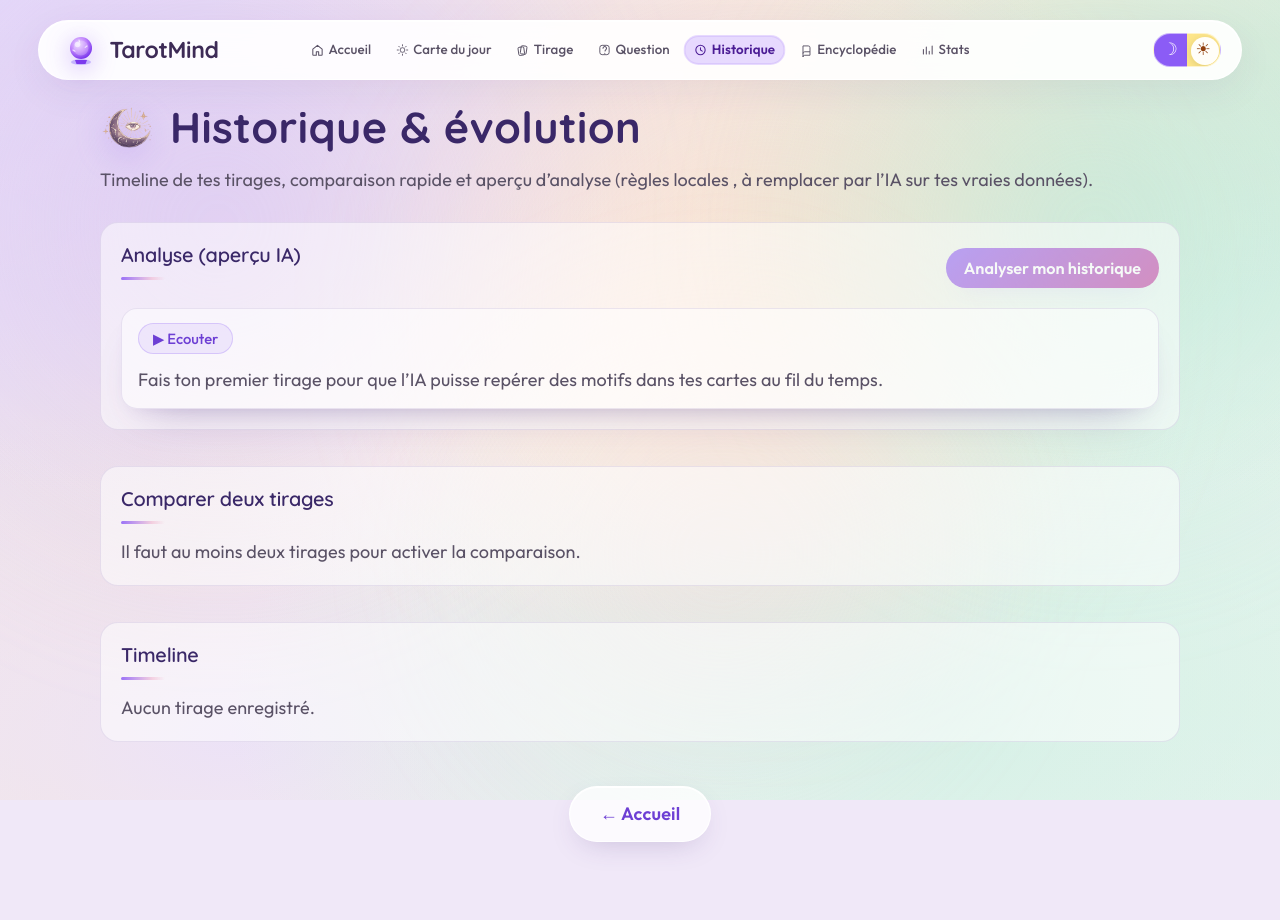
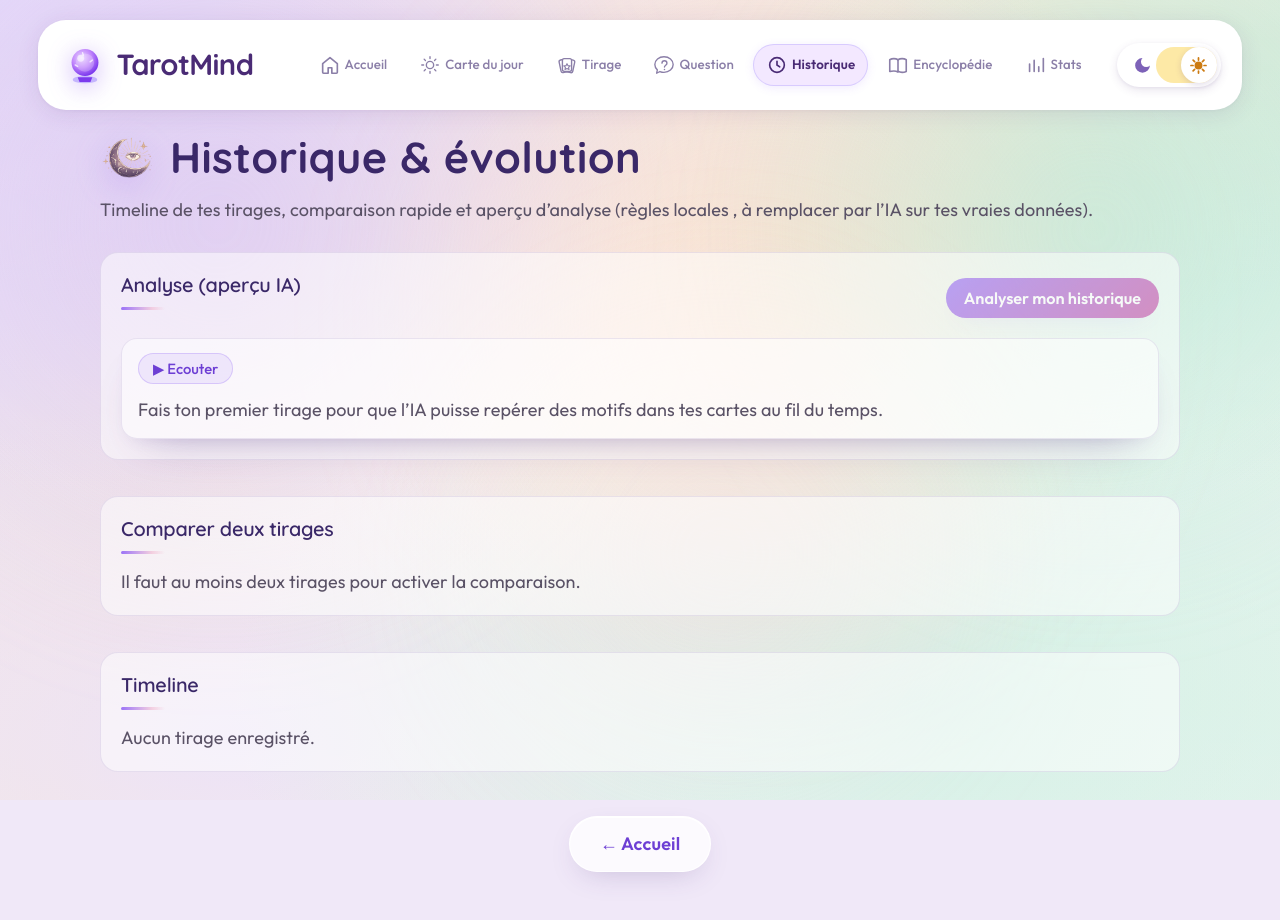
Before and after one commit to OliviaG-dev/TarotMind, a React (Vite) app in the folder client/: page /historique in a window 1280 px wide. Shown: the top 920 px of the page. Before the commit the page ends 898 px from the top, so only its background shows below. Built offline with nearby package versions, Linux system fonts and the light colour scheme.

Commit message:
:art: design: improve nav bar, theme toggle and dark mode

```diff
--- a/client/index.html
+++ b/client/index.html
@@ -18,7 +18,7 @@
     <link rel="preconnect" href="https://fonts.googleapis.com" />
     <link rel="preconnect" href="https://fonts.gstatic.com" crossorigin />
     <link
-      href="https://fonts.googleapis.com/css2?family=Outfit:wght@400;500;600&family=Quicksand:wght@500;600;700&display=swap"
+      href="https://fonts.googleapis.com/css2?family=Outfit:wght@400;500;600;700;800;900&family=Quicksand:wght@500;600;700&display=swap"
       rel="stylesheet"
     />
   </head>
--- a/client/src/components/AppLayout/AppLayout.tsx
+++ b/client/src/components/AppLayout/AppLayout.tsx
@@ -33,6 +33,31 @@ function CrystalLogo() {
   )
 }
 
+function ThemeMoonIcon({ className }: { className?: string }) {
+  return (
+    <svg className={className} viewBox="0 0 24 24" aria-hidden="true">
+      <path
+        d="M12 3.2a6.2 6.2 0 0 0 9.3 9.3 9.3 9.3 0 1 1-9.3-9.3Z"
+        fill="currentColor"
+      />
+    </svg>
+  )
+}
+
+function ThemeSunIcon({ className }: { className?: string }) {
+  return (
+    <svg className={className} viewBox="0 0 24 24" aria-hidden="true">
+      <circle cx="12" cy="12" r="5" fill="currentColor" />
+      <path
+        d="M12 2.5v2.6M12 19v2.5M2.5 12h2.6M19 12h2.5M5.2 5.2l1.9 1.9M17 17l1.9 1.9M5.2 18.8l1.9-1.9M17 7l1.9-1.9"
+        stroke="currentColor"
+        strokeWidth="2.2"
+        strokeLinecap="round"
+      />
+    </svg>
+  )
+}
+
 export function AppLayout() {
   const { theme, toggle } = useTheme()
 
@@ -53,13 +78,16 @@ export function AppLayout() {
             aria-label={theme === 'light' ? 'Activer le mode sombre' : 'Activer le mode clair'}
             title={theme === 'light' ? 'Mode sombre' : 'Mode clair'}
           >
-            <span className="shell__theme-icon shell__theme-icon--moon" aria-hidden="true">
-              &#9789;
+            <span className="shell__theme-band" aria-hidden="true" />
+            <span className="shell__theme-side shell__theme-side--moon" aria-hidden="true">
+              <ThemeMoonIcon />
             </span>
-            <span className="shell__theme-icon shell__theme-icon--sun" aria-hidden="true">
-              &#9728;
+            <span className="shell__theme-side shell__theme-side--sun" aria-hidden="true">
+              <ThemeSunIcon />
             </span>
-            <span className="shell__theme-knob" aria-hidden="true" />
+            <span className="shell__theme-knob" aria-hidden="true">
+              {theme === 'light' ? <ThemeSunIcon /> : <ThemeMoonIcon />}
+            </span>
           </button>
         </div>
       </header>
--- a/client/src/components/AppLayout/appLayout.css
+++ b/client/src/components/AppLayout/appLayout.css
@@ -21,21 +21,50 @@
 }
 
 .shell__nav-pill {
+  --shell-nav-radius: 28px;
+  --nav-pill-bg: #ffffff;
+  --nav-pill-border: transparent;
+  --nav-pill-shadow:
+    0 4px 22px rgba(74, 43, 117, 0.1),
+    0 1px 4px rgba(74, 43, 117, 0.05);
+  --nav-brand-color: #4a2b75;
+  --nav-link-color: #8b7fa8;
+  --nav-link-hover-color: #4a2b75;
+  --nav-link-hover-bg: rgba(243, 232, 255, 0.55);
+  --nav-link-active-color: #4a2b75;
+  --nav-link-active-bg: #f3e8ff;
+  --nav-link-active-border: rgba(196, 181, 253, 0.55);
+  --nav-link-active-shadow: 0 2px 10px rgba(139, 92, 246, 0.12);
+  --nav-icon-card-face: #ffffff;
+  --nav-icon-card-face-hover: #faf5ff;
+  --nav-icon-card-face-active: #f3e8ff;
+  --nav-toggle-bg: #ffffff;
+  --nav-toggle-shadow:
+    0 3px 10px rgba(74, 43, 117, 0.12),
+    0 1px 3px rgba(74, 43, 117, 0.06);
+  --nav-toggle-band-light: #fde9a6;
+  --nav-toggle-band-dark: #e8dcf8;
+  --nav-toggle-knob-bg: #ffffff;
+  --nav-toggle-moon-color: #7d62b8;
+  --nav-toggle-sun-color: #cc7a10;
+  --nav-toggle-knob-sun: #cc7a10;
+  --nav-toggle-knob-moon: #7d62b8;
+  --nav-menu-bg: rgba(255, 255, 255, 0.94);
+  --nav-menu-border: rgba(255, 255, 255, 0.75);
+  --nav-menu-shadow: 0 16px 40px rgba(80, 55, 130, 0.12);
+
   position: relative;
   display: flex;
   align-items: center;
   justify-content: space-between;
-  gap: 16px;
+  gap: 12px;
   width: min(100%, 1320px);
-  padding: 11px 20px 11px 24px;
-  border-radius: 999px;
-  border: 1px solid rgba(255, 255, 255, 0.9);
-  background: rgba(255, 255, 255, 0.92);
-  backdrop-filter: blur(24px) saturate(1.5);
-  -webkit-backdrop-filter: blur(24px) saturate(1.5);
-  box-shadow:
-    0 12px 36px rgba(80, 55, 130, 0.07),
-    inset 0 1px 0 rgba(255, 255, 255, 1);
+  min-height: 68px;
+  padding: 10px 20px 10px 24px;
+  border-radius: var(--shell-nav-radius);
+  border: 1px solid var(--nav-pill-border);
+  background: var(--nav-pill-bg);
+  box-shadow: var(--nav-pill-shadow);
 }
 
 .shell__brand {
@@ -43,20 +72,20 @@
   z-index: 2;
   display: inline-flex;
   align-items: center;
-  gap: 10px;
+  gap: 9px;
   font-family: var(--heading);
   font-weight: 700;
-  font-size: 1.28rem;
-  letter-spacing: -0.015em;
+  font-size: 1.62rem;
+  letter-spacing: -0.02em;
   text-decoration: none;
-  color: #3d2b56;
+  color: var(--nav-brand-color);
   flex-shrink: 0;
   transition: opacity 0.2s ease;
 }
 
 .shell__brand-icon {
-  width: 36px;
-  height: 36px;
+  width: 44px;
+  height: 44px;
   flex-shrink: 0;
   filter: drop-shadow(0 4px 12px rgba(124, 58, 237, 0.35));
 }
@@ -79,61 +108,116 @@
 .shell__theme-toggle {
   position: relative;
   z-index: 2;
-  display: grid;
-  grid-template-columns: 1fr 1fr;
-  align-items: center;
-  width: 68px;
-  height: 34px;
+  width: 104px;
+  height: 44px;
   padding: 0;
   margin-left: auto;
+  border: none;
   border-radius: 999px;
-  border: 1px solid rgba(255, 255, 255, 0.55);
-  background: linear-gradient(90deg, #8b5cf6 0%, #8b5cf6 50%, #fde68a 50%, #fde68a 100%);
+  background: var(--nav-toggle-bg);
+  box-shadow: var(--nav-toggle-shadow);
   cursor: pointer;
   flex-shrink: 0;
-  overflow: hidden;
   transition: box-shadow 0.2s ease;
 }
 
 .shell__theme-toggle:hover {
-  box-shadow: 0 4px 14px rgba(139, 92, 246, 0.25);
-  transform: none;
-  border-color: rgba(255, 255, 255, 0.55);
-  background: linear-gradient(90deg, #8b5cf6 0%, #8b5cf6 50%, #fde68a 50%, #fde68a 100%);
+  box-shadow:
+    0 5px 14px rgba(74, 43, 117, 0.16),
+    0 2px 4px rgba(74, 43, 117, 0.08);
 }
 
-.shell__theme-icon {
-  display: grid;
-  place-items: center;
-  font-size: 0.95rem;
-  line-height: 1;
-  z-index: 1;
+.shell__theme-band {
+  position: absolute;
+  top: 4px;
+  left: 4px;
+  z-index: 0;
+  width: calc(62% - 4px);
+  height: calc(100% - 8px);
+  border-radius: 999px;
+  background: var(--nav-toggle-band-light);
+  transition:
+    left 0.25s cubic-bezier(0.4, 0, 0.2, 1),
+    right 0.25s cubic-bezier(0.4, 0, 0.2, 1),
+    background 0.25s ease;
   pointer-events: none;
 }
 
-.shell__theme-icon--moon {
-  color: #fff;
+.shell__theme-toggle:not(.shell__theme-toggle--dark) .shell__theme-band {
+  left: auto;
+  right: 4px;
+  background: var(--nav-toggle-band-light);
 }
 
-.shell__theme-icon--sun {
-  color: #92400e;
+.shell__theme-toggle--dark .shell__theme-band {
+  left: 4px;
+  right: auto;
+  background: var(--nav-toggle-band-dark);
+}
+
+.shell__theme-side {
+  position: absolute;
+  top: 50%;
+  z-index: 1;
+  display: grid;
+  place-items: center;
+  width: 19px;
+  height: 19px;
+  transform: translateY(-50%);
+  pointer-events: none;
+  transition: opacity 0.2s ease;
+}
+
+.shell__theme-side svg {
+  width: 100%;
+  height: 100%;
+}
+
+.shell__theme-side--moon {
+  left: 16px;
+  color: var(--nav-toggle-moon-color);
+}
+
+.shell__theme-side--sun {
+  right: 16px;
+  color: var(--nav-toggle-sun-color);
+}
+
+.shell__theme-toggle:not(.shell__theme-toggle--dark) .shell__theme-side--sun {
+  opacity: 0;
+}
+
+.shell__theme-toggle--dark .shell__theme-side--moon {
+  opacity: 0;
 }
 
 .shell__theme-knob {
   position: absolute;
-  top: 3px;
-  left: 3px;
-  width: 28px;
-  height: 28px;
+  top: 4px;
+  left: 4px;
+  z-index: 2;
+  display: grid;
+  place-items: center;
+  width: 36px;
+  height: 36px;
   border-radius: 50%;
-  background: rgba(255, 255, 255, 0.95);
-  box-shadow: 0 2px 8px rgba(0, 0, 0, 0.12);
-  transition: transform 0.25s ease;
-  transform: translateX(34px);
+  background: var(--nav-toggle-knob-bg);
+  color: var(--nav-toggle-knob-sun);
+  box-shadow: 0 2px 6px rgba(74, 43, 117, 0.16);
+  transition:
+    transform 0.25s cubic-bezier(0.4, 0, 0.2, 1),
+    color 0.25s ease;
+  transform: translateX(60px);
+}
+
+.shell__theme-knob svg {
+  width: 19px;
+  height: 19px;
 }
 
 .shell__theme-toggle--dark .shell__theme-knob {
   transform: translateX(0);
+  color: var(--nav-toggle-knob-moon);
 }
 
 .shell__theme-toggle:focus-visible {
@@ -174,8 +258,10 @@
     align-items: center;
     gap: 8px 10px;
     width: 100%;
-    border-radius: 22px;
-    padding: 12px 14px;
+    min-height: 64px;
+    border-radius: var(--shell-nav-radius, 28px);
+    padding: 12px 16px;
+    box-shadow: var(--nav-pill-shadow);
   }
 
   .shell__brand {
@@ -277,3 +363,54 @@
 .interpretation-text__speak:hover {
   background: var(--accent-border);
 }
+
+/* ── Dark mode : barre de navigation ── */
+:root[data-theme='dark'] .shell__nav-pill {
+  --nav-pill-bg: rgba(28, 22, 48, 0.96);
+  --nav-pill-border: rgba(200, 180, 255, 0.14);
+  --nav-pill-shadow:
+    0 10px 32px rgba(0, 0, 0, 0.5),
+    0 0 0 1px rgba(200, 180, 255, 0.1),
+    inset 0 1px 0 rgba(255, 255, 255, 0.04);
+  --nav-brand-color: #f0e8fa;
+  --nav-link-color: #b0a4c8;
+  --nav-link-hover-color: #f5f0ff;
+  --nav-link-hover-bg: rgba(167, 127, 240, 0.16);
+  --nav-link-active-color: #faf7ff;
+  --nav-link-active-bg: rgba(167, 127, 240, 0.26);
+  --nav-link-active-border: rgba(196, 165, 245, 0.42);
+  --nav-link-active-shadow: 0 2px 14px rgba(0, 0, 0, 0.32);
+  --nav-icon-card-face: #322a4e;
+  --nav-icon-card-face-hover: #3b325c;
+  --nav-icon-card-face-active: #453a6a;
+  --nav-toggle-bg: #3d3560;
+  --nav-toggle-shadow:
+    0 3px 12px rgba(0, 0, 0, 0.38),
+    inset 0 1px 0 rgba(255, 255, 255, 0.08),
+    0 0 0 1px rgba(200, 180, 255, 0.14);
+  --nav-toggle-band-light: #d4a85a;
+  --nav-toggle-band-dark: #8b74c8;
+  --nav-toggle-knob-bg: #ede6fa;
+  --nav-toggle-moon-color: #d4c0f8;
+  --nav-toggle-sun-color: #e8b060;
+  --nav-toggle-knob-sun: #d48a28;
+  --nav-toggle-knob-moon: #a888f0;
+  --nav-menu-bg: rgba(28, 22, 48, 0.98);
+  --nav-menu-border: rgba(200, 180, 255, 0.16);
+  --nav-menu-shadow: 0 16px 44px rgba(0, 0, 0, 0.52);
+}
+
+:root[data-theme='dark'] .shell__brand-icon {
+  filter: drop-shadow(0 4px 16px rgba(167, 127, 240, 0.5));
+}
+
+:root[data-theme='dark'] .shell__theme-toggle:hover {
+  box-shadow:
+    0 5px 16px rgba(0, 0, 0, 0.45),
+    inset 0 1px 0 rgba(255, 255, 255, 0.1),
+    0 0 0 1px rgba(200, 180, 255, 0.2);
+}
+
+:root[data-theme='dark'] .shell__theme-knob {
+  box-shadow: 0 2px 8px rgba(0, 0, 0, 0.35);
+}
--- a/client/src/components/Nav/Nav.css
+++ b/client/src/components/Nav/Nav.css
@@ -1,21 +1,20 @@
 .nav {
-  position: absolute;
-  left: 50%;
-  top: 50%;
+  position: relative;
   z-index: 1;
   display: flex;
-  justify-content: center;
+  flex: 1;
+  justify-content: flex-end;
   min-width: 0;
-  max-width: calc(100% - 240px);
-  transform: translate(-50%, -50%);
+  max-width: none;
+  padding-right: 10px;
 }
 
 .nav__links {
   display: flex;
   flex-wrap: nowrap;
   align-items: center;
-  justify-content: center;
-  gap: 4px;
+  justify-content: flex-end;
+  gap: 8px;
 }
 
 .nav__toggle {
@@ -25,7 +24,7 @@
   font-size: 0.9rem;
   font-weight: 600;
   padding: 8px 12px;
-  border-radius: 999px;
+  border-radius: var(--shell-nav-radius, 28px);
   border: 1px solid var(--border);
   background: var(--bg-elev);
   color: var(--text-h);
@@ -62,25 +61,37 @@
 .nav__link {
   display: inline-flex;
   align-items: center;
-  gap: 6px;
-  font-size: 0.8125rem;
+  gap: 7px;
+  font-size: 0.84rem;
   font-weight: 500;
-  padding: 8px 14px;
-  border-radius: 999px;
-  color: var(--text);
+  padding: 10px 18px;
+  border-radius: var(--shell-nav-radius, 28px);
+  color: var(--nav-link-color, #8b7fa8);
   text-decoration: none;
   border: 1px solid transparent;
   background: transparent;
   white-space: nowrap;
   transition:
     background 0.2s ease,
-    color 0.2s ease;
+    color 0.2s ease,
+    border-color 0.2s ease,
+    box-shadow 0.2s ease;
 }
 
 .nav__link-icon {
-  width: 15px;
-  height: 15px;
+  --feature-icon-card-face: var(--nav-icon-card-face, #ffffff);
+
+  width: 24px;
+  height: 24px;
   flex-shrink: 0;
+}
+
+.nav__link:hover .nav__link-icon {
+  --feature-icon-card-face: var(--nav-icon-card-face-hover, #faf5ff);
+}
+
+.nav__link.active .nav__link-icon {
+  --feature-icon-card-face: var(--nav-icon-card-face-active, #f3e8ff);
 }
 
 .nav__link-text {
@@ -88,48 +99,59 @@
 }
 
 .nav__link:hover {
-  color: #5b21b6;
-  background: rgba(196, 165, 245, 0.18);
+  color: var(--nav-link-hover-color, #4a2b75);
+  background: var(--nav-link-hover-bg, rgba(243, 232, 255, 0.55));
+  border-color: transparent;
 }
 
 .nav__link.active {
-  color: #4c1d95;
-  background: rgba(216, 196, 255, 0.62);
+  color: var(--nav-link-active-color, #4a2b75);
+  background: var(--nav-link-active-bg, #f3e8ff);
   font-weight: 600;
-  box-shadow: inset 0 0 0 1px rgba(196, 165, 245, 0.35);
+  border-color: var(--nav-link-active-border, rgba(196, 181, 253, 0.55));
+  box-shadow: var(--nav-link-active-shadow, 0 2px 10px rgba(139, 92, 246, 0.12));
 }
 
 @media (max-width: 1280px) {
-  .nav {
-    max-width: calc(100% - 200px);
+  .nav__links {
+    gap: 6px;
   }
 
   .nav__link {
-    padding: 7px 9px;
+    padding: 9px 12px;
     font-size: 0.74rem;
     gap: 4px;
   }
 
   .nav__link-icon {
-    width: 14px;
-    height: 14px;
+    width: 22px;
+    height: 22px;
   }
 }
 
 @media (max-width: 1180px) {
   .nav__link {
-    padding: 7px 8px;
+    padding: 9px 10px;
     font-size: 0.72rem;
   }
 }
 
 @media (max-width: 1080px) {
+  .nav__links {
+    gap: 5px;
+  }
+
   .nav__link-text {
     display: none;
   }
 
   .nav__link {
-    padding: 8px 9px;
+    padding: 10px 11px;
+  }
+
+  .nav__link-icon {
+    width: 24px;
+    height: 24px;
   }
 }
 
@@ -139,11 +161,9 @@
   }
 
   .nav {
-    position: static;
-    transform: none;
-    max-width: none;
     flex: 0;
     justify-content: flex-start;
+    padding-right: 0;
   }
 
   .nav__links {
@@ -155,13 +175,13 @@
     display: none;
     flex-direction: column;
     align-items: stretch;
-    gap: 4px;
+    gap: 6px;
     padding: 10px;
-    border: 1px solid rgba(255, 255, 255, 0.75);
-    border-radius: 20px;
-    background: rgba(255, 255, 255, 0.94);
+    border: 1px solid var(--nav-menu-border, rgba(255, 255, 255, 0.75));
+    border-radius: var(--shell-nav-radius, 28px);
+    background: var(--nav-menu-bg, rgba(255, 255, 255, 0.94));
     backdrop-filter: blur(16px);
-    box-shadow: 0 16px 40px rgba(80, 55, 130, 0.12);
+    box-shadow: var(--nav-menu-shadow, 0 16px 40px rgba(80, 55, 130, 0.12));
   }
 
   .nav__links--open {
--- a/client/src/components/Nav/Nav.tsx
+++ b/client/src/components/Nav/Nav.tsx
@@ -1,12 +1,12 @@
 import { useState } from 'react'
 import { NavLink } from 'react-router-dom'
 import {
+  FeatureIconCardsStar,
+  FeatureIconQuestionBubble,
   NavIconBook,
-  NavIconCards,
   NavIconChart,
   NavIconClock,
   NavIconHome,
-  NavIconQuestion,
   NavIconSun,
 } from './NavIcons'
 import './Nav.css'
@@ -14,8 +14,8 @@ import './Nav.css'
 const NAV_ITEMS = [
   { to: '/', label: 'Accueil', end: true, Icon: NavIconHome },
   { to: '/carte-du-jour', label: 'Carte du jour', Icon: NavIconSun },
-  { to: '/tirage', label: 'Tirage', Icon: NavIconCards },
-  { to: '/question', label: 'Question', Icon: NavIconQuestion },
+  { to: '/tirage', label: 'Tirage', Icon: FeatureIconCardsStar },
+  { to: '/question', label: 'Question', Icon: FeatureIconQuestionBubble },
   { to: '/historique', label: 'Historique', Icon: NavIconClock },
   { to: '/encyclopedie', label: 'Encyclopédie', Icon: NavIconBook },
   { to: '/statistiques', label: 'Stats', Icon: NavIconChart },
--- a/client/src/components/Nav/NavIcons.tsx
+++ b/client/src/components/Nav/NavIcons.tsx
@@ -53,9 +53,27 @@ export function NavIconClock({ className }: IconProps) {
 
 export function NavIconBook({ className }: IconProps) {
   return (
-    <svg className={className} viewBox="0 0 24 24" aria-hidden="true">
-      <path d="M6 5h9a3 3 0 0 1 3 3v13H9a3 3 0 0 0-3 3V5Z" fill="none" stroke="currentColor" strokeWidth="1.6" />
-      <path d="M6 18a3 3 0 0 1 3-3h9" fill="none" stroke="currentColor" strokeWidth="1.6" />
+    <svg className={className} viewBox="0 0 24 24" fill="none" aria-hidden="true">
+      <path
+        d="M12 6.25v12.75"
+        stroke="currentColor"
+        strokeWidth="1.75"
+        strokeLinecap="round"
+      />
+      <path
+        d="M12 6.25C10.83 5.48 9.25 5 7.5 5 5.75 5 4.17 5.48 3 6.25v12.75C4.17 19.02 5.75 18.5 7.5 18.5c1.75 0 3.33.52 4.5 1.25"
+        stroke="currentColor"
+        strokeWidth="1.75"
+        strokeLinecap="round"
+        strokeLinejoin="round"
+      />
+      <path
+        d="M12 6.25c1.17-.77 2.75-1.25 4.5-1.25 1.75 0 3.33.48 4.5 1.25v12.75c-1.17.52-2.75 1-4.5 1-1.75 0-3.33-.52-4.5-1.25"
+        stroke="currentColor"
+        strokeWidth="1.75"
+        strokeLinecap="round"
+        strokeLinejoin="round"
+      />
     </svg>
   )
 }
```
Also changed, not shown: client/src/pages/Home/home.css (+51 -0 lines).
